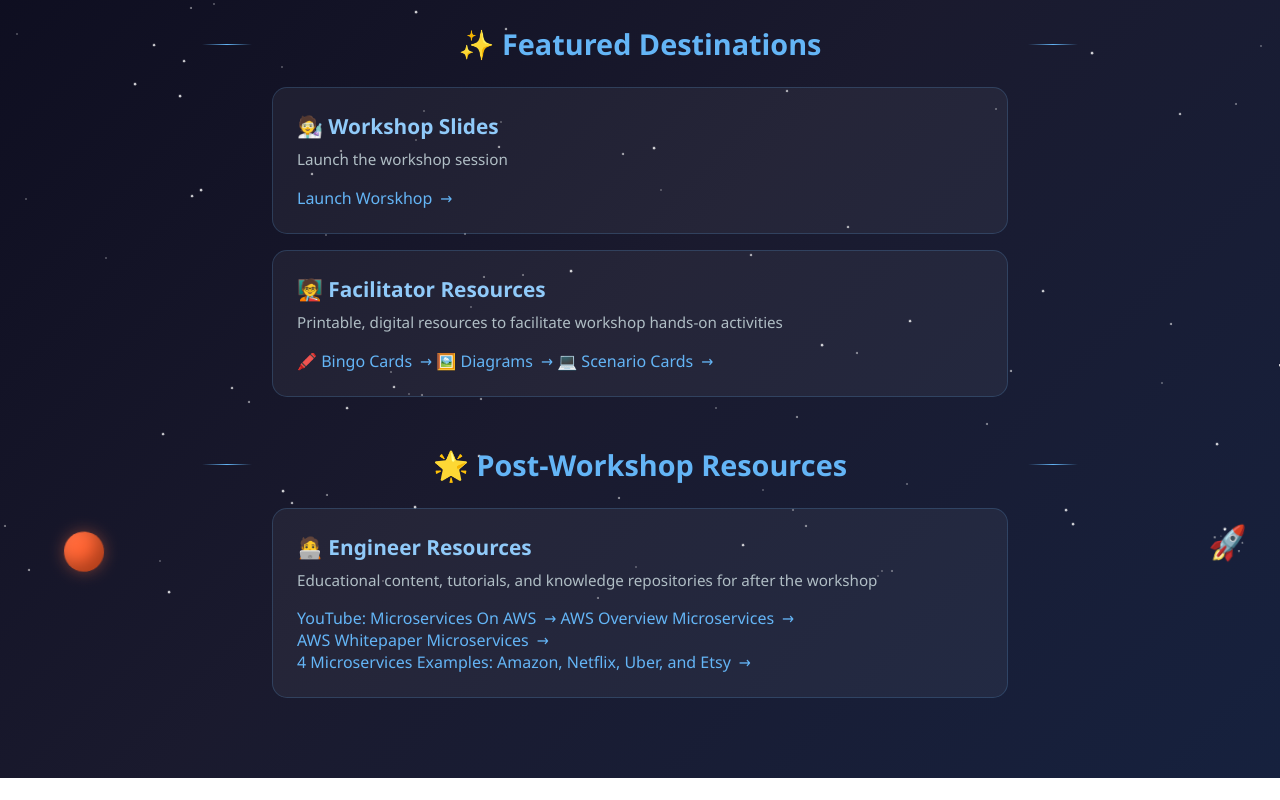
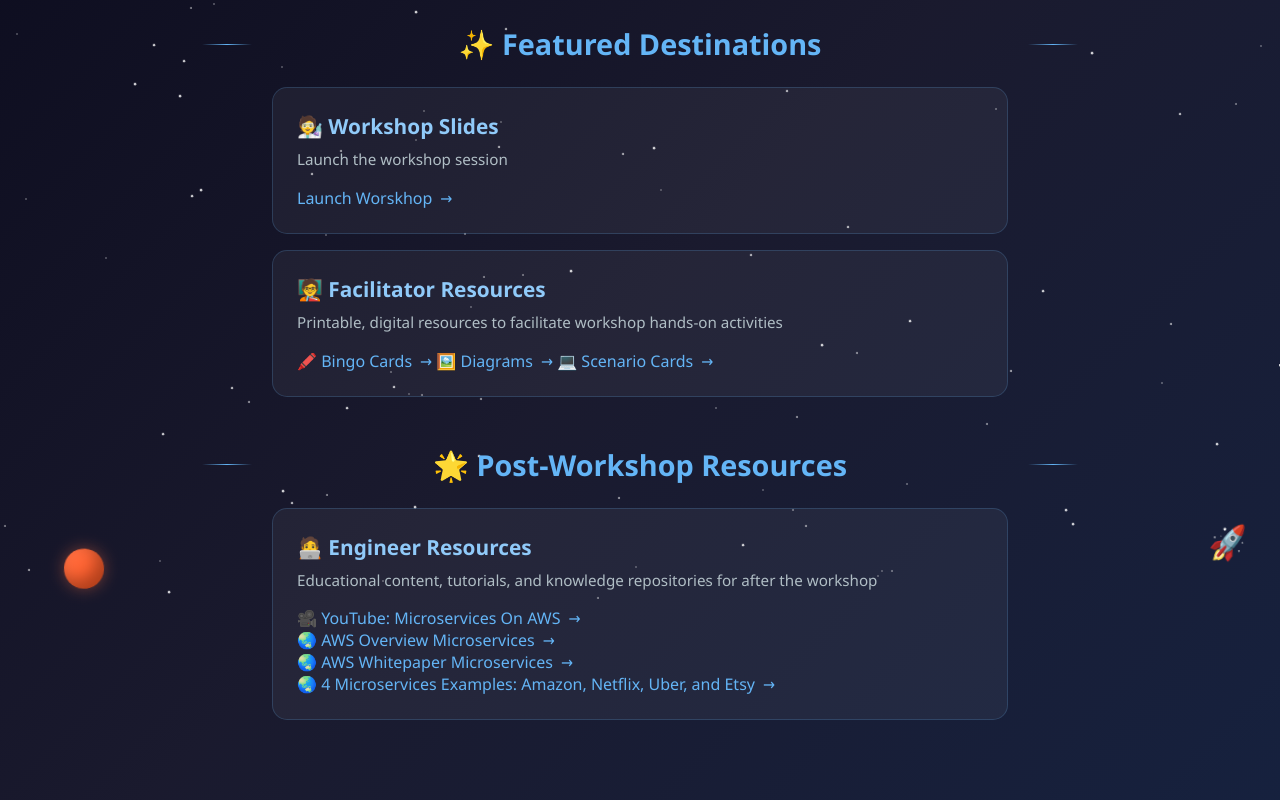
Before and after one commit to mike-t-ax/workshop-ball-of-mud, a plain HTML site: page index.html in a window 1280 px wide. Shown: the part 191-991 px from the top of the page. Before the commit the page ends 969 px from the top, so only its background shows below. Drawn offline with Linux system fonts and the light colour scheme.

Commit message:
icons for external refs

```diff
--- a/index.html
+++ b/index.html
@@ -312,10 +312,10 @@
                     <h3>🧑‍💻 Engineer Resources</h3>
                     <p>Educational content, tutorials, and knowledge repositories for after the workshop</p>
 
-                    <a href="https://www.youtube.com/watch?v=otADkIyugzY" target="_blank">YouTube: Microservices On AWS</a>
-                    <a href="https://aws.amazon.com/microservices/" target="_blank">AWS Overview Microservices</a>
-                    <a href="https://docs.aws.amazon.com/whitepapers/latest/microservices-on-aws/microservices-on-aws.html" target="_blank">AWS Whitepaper Microservices</a>
-                    <a href="https://blog.dreamfactory.com/microservices-examples" target="_blank">4 Microservices Examples: Amazon, Netflix, Uber, and Etsy</a>
+                    <a href="https://www.youtube.com/watch?v=otADkIyugzY" target="_blank">🎥 YouTube: Microservices On AWS</a><br />
+                    <a href="https://aws.amazon.com/microservices/" target="_blank">🌏 AWS Overview Microservices</a><br />
+                    <a href="https://docs.aws.amazon.com/whitepapers/latest/microservices-on-aws/microservices-on-aws.html" target="_blank">🌏 AWS Whitepaper Microservices</a><br />
+                    <a href="https://blog.dreamfactory.com/microservices-examples" target="_blank">🌏 4 Microservices Examples: Amazon, Netflix, Uber, and Etsy</a>
 
                 </div>
             </div>
```
